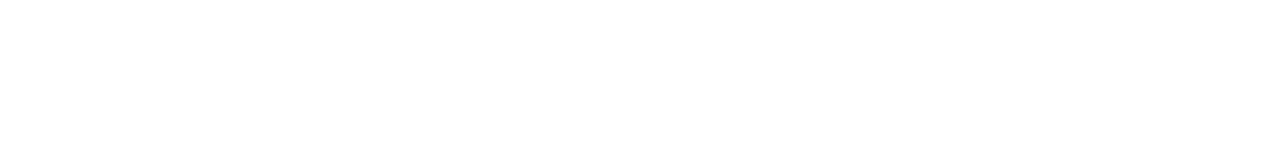
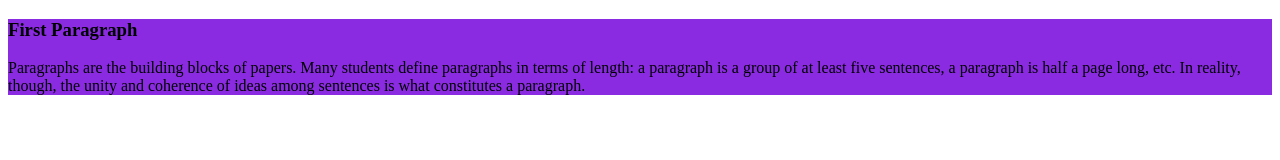
Before and after one commit to paragnafi/newfirstrepo, a plain HTML site: page index.html in a window 1280 px wide. Drawn offline with Linux system fonts and the light colour scheme.

Commit message:
added blog

```diff
--- a/index.html
+++ b/index.html
@@ -4,8 +4,16 @@
     <meta charset="UTF-8">
     <meta name="viewport" content="width=device-width, initial-scale=1.0">
     <title>My First Ever Git Lesson</title>
+    <link rel="stylesheet" href="styles/blog.css">
 </head>
 <body>
-
+    <div>
+        <h3> First Paragraph</h3>
+        <p>Paragraphs are the building blocks of papers.
+        Many students define paragraphs in terms of length:
+        a paragraph is a group of at least five sentences, a paragraph is
+        half a page long, etc. In reality, though, the unity and coherence of
+        ideas among sentences is what constitutes a paragraph.</p>
+    </div>
 </body>
 </html>
--- /dev/null
+++ b/styles/blog.css
@@ -0,0 +1,3 @@
+div{
+    background-color: blueviolet;
+}
```
